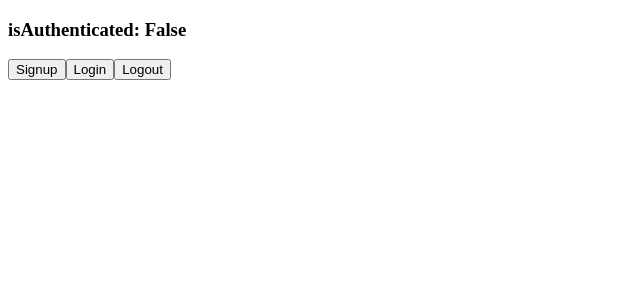
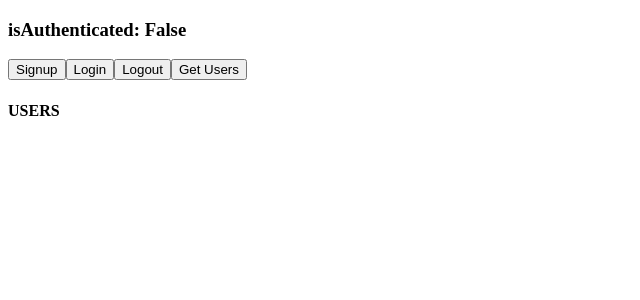
Before and after one commit to Vordty/writ-web, a React (Create React App) app: page /auth in a window 1280 px wide. Shown: the top 300 px of the page, without its empty margins (0-640 px from the left). Built offline with nearby package versions, Linux system fonts and the light colour scheme.

Commit message:
Use test query for fetching users

```diff
--- a/src/routes/Auth.js
+++ b/src/routes/Auth.js
@@ -1,8 +1,16 @@
-import React, { useContext } from "react";
+import React, { useContext, useState } from "react";
 import { AuthContext } from "../contexts/AuthContext";
+import { GET_USERS } from "../queries/UserQueries";
+
+import { useLazyQuery } from "@apollo/react-hooks";
 
 export const Auth = () => {
 	const { isAuthenticated, login, logout, signup } = useContext(AuthContext);
+
+	const [getUsersQuery, { loading, data, error }] = useLazyQuery(GET_USERS);
+
+	if (loading && !data) return "Loading...";
+	if (error) return `Error! ${error.message}`;
 
 	const onSignup = () => {
 		signup();
@@ -16,12 +24,23 @@ export const Auth = () => {
 		logout();
 	};
 
+	const onGetUsers = async () => {
+		getUsersQuery();
+		if (data) {
+			console.log("data", data);
+		}
+	};
+
 	return (
 		<div>
 			<h3>isAuthenticated: {isAuthenticated ? "True" : "False"}</h3>
 			<button onClick={onSignup}>Signup</button>
 			<button onClick={onLogin}>Login</button>
 			<button onClick={onLogout}>Logout</button>
+			<button onClick={onGetUsers}>Get Users</button>
+
+			<h4>USERS</h4>
+			<div>{data && data.users.map(user => <div>{user.firstName}</div>)}</div>
 		</div>
 	);
 };
```
